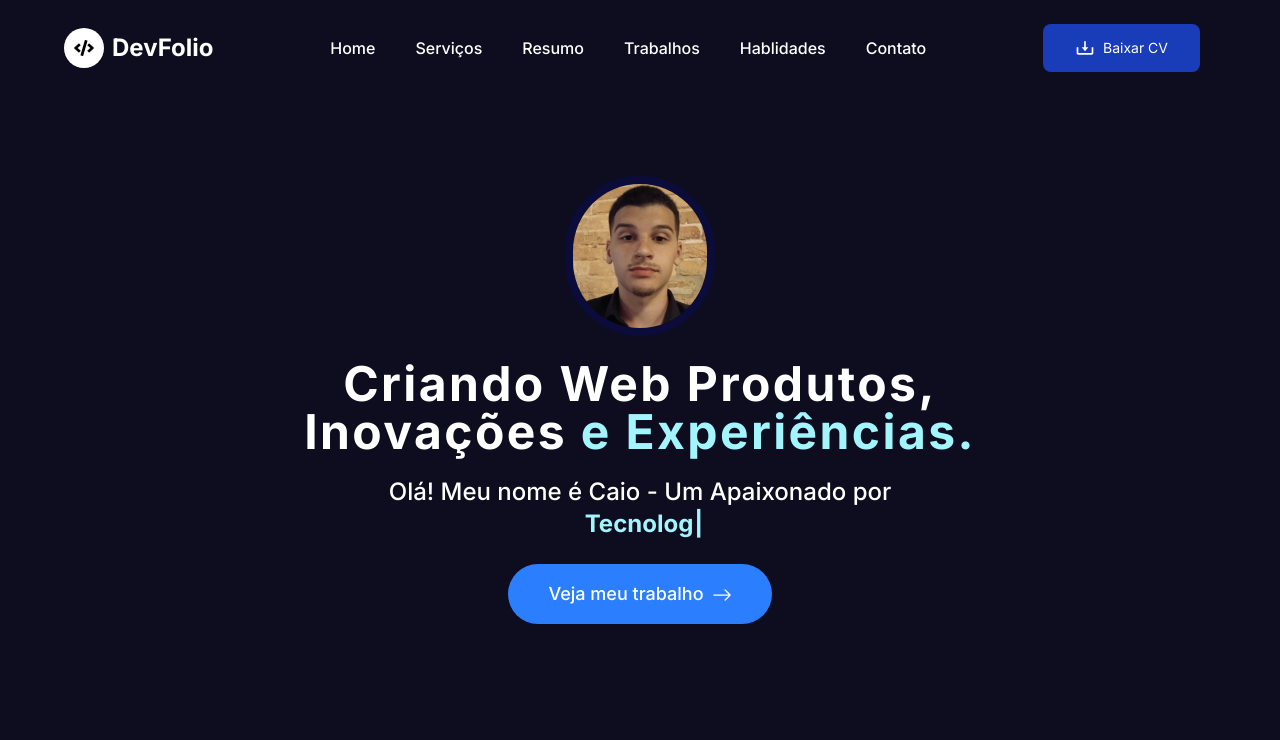
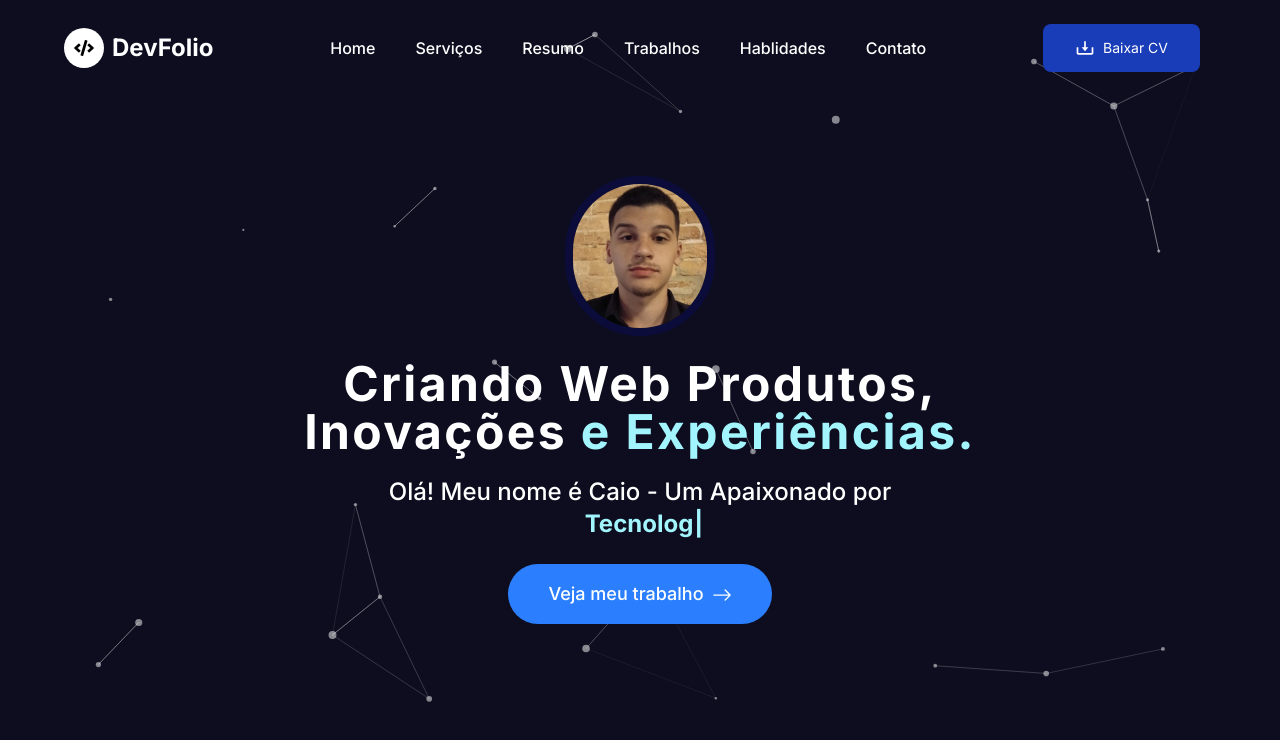
Before and after one commit to Cai0Sant0/PortfolioNext, a Next.js app: page / in a window 1280 px wide. Shown: the top 740 px of the page. Built offline with nearby package versions, Linux system fonts and the light colour scheme.

Commit message:
hero finalizada

```diff
--- a/components/Home/Hero/Hero.tsx
+++ b/components/Home/Hero/Hero.tsx
@@ -3,10 +3,14 @@
 import Image from "next/image";
 import Typewriter from "typewriter-effect";
 import { BsArrowRight } from "react-icons/bs";
+import ParticlesHero from "./ParticleBackground";
 
 const Hero = () => {
   return (
     <div className=" relative h-screen flex items-center justify-center text-white overflow-hidden flex-col">
+
+      <ParticlesHero />
+
       <div className="relative z-10 flex flex-col items-center w-full">
         <Image
           src="/images/fotoPerfil.jpg"
--- /dev/null
+++ b/components/Home/Hero/ParticleBackground.tsx
@@ -0,0 +1,82 @@
+"use client";
+
+import { useEffect, useMemo, useState } from "react";
+import Particles, { initParticlesEngine } from "@tsparticles/react";
+import {
+    Container,
+    type ISourceOptions,
+    MoveDirection,
+    OutMode,
+} from "@tsparticles/engine";
+import { loadSlim } from "@tsparticles/slim";
+
+export default function ParticlesHero() {
+    const [init, setInit] = useState(false);
+
+    useEffect(() => {
+        initParticlesEngine(async (engine) => {
+            await loadSlim(engine);
+        }).then(() => setInit(true));
+    }, []);
+
+    const particlesLoaded = async (container?: Container): Promise<void> => {
+        console.log(container);
+    }
+
+    const options: ISourceOptions = useMemo(
+        () => ({
+            background: {
+                color: { value: "transparent" }, // Transparent for overlay use
+            },
+            fullScreen: {
+                enable: false,
+            },
+            fpsLimit: 60,
+            interactivity: {
+                events: {
+                    onClick: { enable: true, mode: "push" },
+                    onHover: { enable: true, mode: "repulse" },
+                },
+                modes: {
+                    push: { quantity: 4 },
+                    repulse: { distance: 100, duration: 0.4 },
+                },
+            },
+            particles: {
+                color: { value: "#ffffff" },
+                links: {
+                    color: "#ffffff",
+                    distance: 150,
+                    enable: true,
+                    opacity: 0.4,
+                    width: 1,
+                },
+                move: {
+                    direction: MoveDirection.none,
+                    enable: true,
+                    outModes: { default: OutMode.out },
+                    speed: 2,
+                },
+                number: {
+                    density: { enable: true, area: 800 },
+                    value: 60,
+                },
+                opacity: { value: 0.5 },
+                shape: { type: "circle" },
+                size: { value: { min: 1, max: 4 } },
+            },
+            detectRetina: true,
+        }),
+        []
+    );
+    if (!init) return null;
+
+    return (
+        <Particles
+            id="tsparticles"
+            particlesLoaded={particlesLoaded}
+            options={options}
+            className="absolute inset-0 "
+        />
+    );
+}
--- a/package.json
+++ b/package.json
@@ -9,6 +9,9 @@
     "lint": "next lint"
   },
   "dependencies": {
+    "@tsparticles/engine": "^3.9.1",
+    "@tsparticles/react": "^3.0.0",
+    "@tsparticles/slim": "^3.9.1",
     "next": "15.4.6",
     "react": "19.1.0",
     "react-dom": "19.1.0",
```
Also changed, not shown: 1 other file (tests, documents, lock files or other folders).
